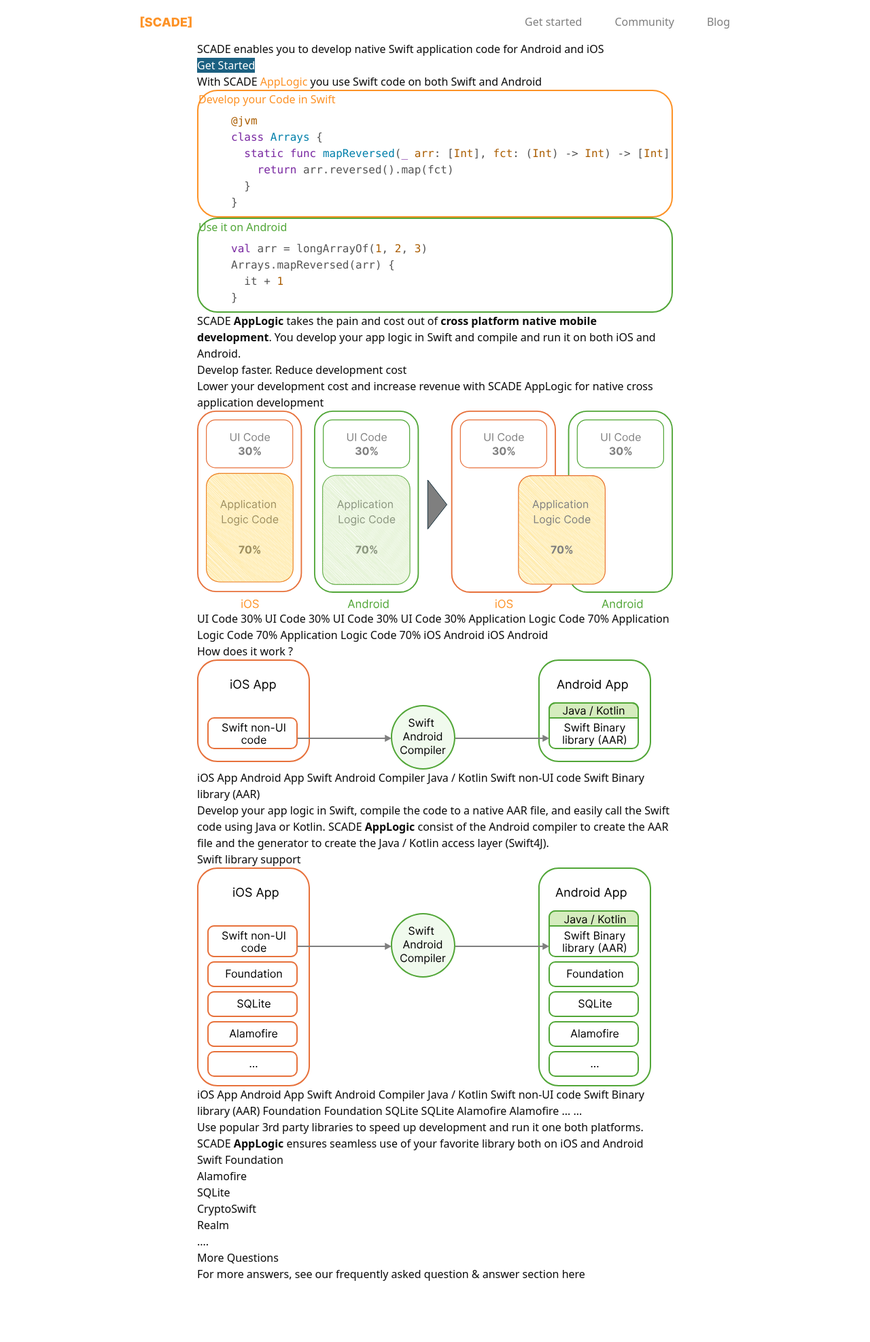
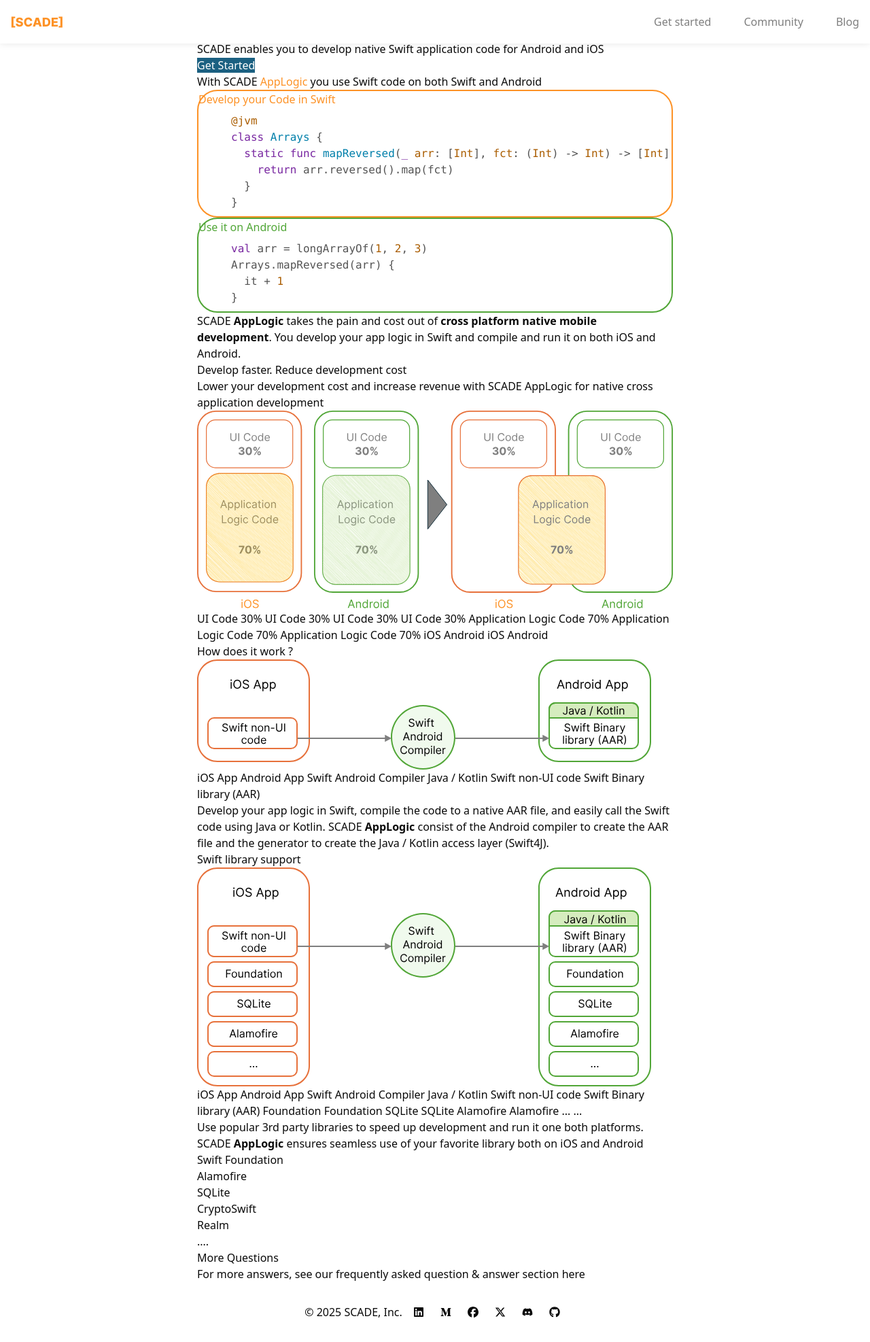
Before and after one commit to scade-platform/swift-android-site, a Next.js app: page / in a window 1280 px wide. Shown: the whole page at 68% size. Before the commit the page ends 1886 px from the top, so only its background shows below. Built offline with nearby package versions, Linux system fonts and the light colour scheme; what fumadocs-ui would draw is missing.

Commit message:
- added simple footer with links (waiting for other footer design ideas) - updated header width for all pages and added shadow

```diff
--- a/app/globals.css
+++ b/app/globals.css
@@ -16,6 +16,7 @@
   --breakpoint-xl: 1200px;
   --border-radius: 30px;
   --icon-color: var(--foreground);
+  --foreground-with-opacity: rgba(0, 0, 0, 0.1);
 }
 
 @media (prefers-color-scheme: dark) {
@@ -26,6 +27,7 @@
     --muted: #d3d3d3;
     --ios: #FD9226;
     --android: #51A637;
+    --foreground-with-opacity: rgba(255, 255, 255, 0.1);
   }
   .themed-icon {
     filter: invert(100%);
--- a/app/page.tsx
+++ b/app/page.tsx
@@ -1,6 +1,7 @@
 import Link from "next/link";
 import Image from "next/image";
 import CodeBlock from "@/components/CodeBlock";
+import Footer from "@/components/Footer";
 
 export default function Home() {
   const basePath = process.env.NEXT_PUBLIC_BASE_PATH || "";
@@ -176,6 +177,7 @@
           For more answers, see our frequently asked question & answer section <Link href="/docs" className="underline hover:no-underline underline-offset-4">here</Link>
         </p>
       </section>
+      <div className="flex items-center m-[auto]"><Footer/></div>
     </div>
 
   );
--- a/components/Footer.css
+++ b/components/Footer.css
@@ -1,6 +1,7 @@
 .footer {
   padding: 2rem;
-
+  display: block;
+  width: 100%;
 }
 
 .footer-nav {
--- a/components/Footer.jsx
+++ b/components/Footer.jsx
@@ -2,7 +2,8 @@
 import Link from 'next/link';
 import "./Footer.css"
 
-import { FaGithub, FaXTwitter, FaLinkedin } from "react-icons/fa6";
+import { FaGithub, FaXTwitter, FaLinkedin, FaDiscord, FaFacebook } from "react-icons/fa6";
+import {FaMediumM} from "react-icons/fa";
 
 const Footer = () => {
   const currentYear = new Date().getFullYear();
@@ -10,14 +11,23 @@
     <footer className="footer">
       <nav className="footer-nav">
         <Link href="/docs">© {currentYear} SCADE, Inc.</Link>
-        <Link href="https://github.com/scade-platform" target="_blank" aria-label="GitHub">
-          <FaGithub />
-        </Link>
         <Link href="https://www.linkedin.com/company/scade-mobile/" target="_blank" aria-label="LinkedIn">
           <FaLinkedin />
         </Link>
+        <Link href="https://medium.com/@SCADE" target="_blank" aria-label="Medium">
+          <FaMediumM />
+        </Link>
+        <Link href="https://www.facebook.com/SwiftForAndroidAndiOS" target="_blank" aria-label="LinkedIn">
+          <FaFacebook />
+        </Link>
         <Link href="https://x.com/scade_platform" target="_blank" aria-label="X">
           <FaXTwitter />
+        </Link>
+        <Link href="https://discord.gg/ECxbtgx2ct" target="_blank" aria-label="GitHub">
+          <FaDiscord />
+        </Link>
+        <Link href="https://github.com/scade-platform" target="_blank" aria-label="GitHub">
+          <FaGithub />
         </Link>
       </nav>
     </footer>
--- a/components/Navbar.css
+++ b/components/Navbar.css
@@ -5,6 +5,7 @@
   width: 100%;
   z-index: 31;
   background-color: var(--background);
+  box-shadow: 0 0 10px 0 var(--foreground-with-opacity);
 }
 .navbar-items{
   display: flex;
--- a/components/Navbar.jsx
+++ b/components/Navbar.jsx
@@ -15,7 +15,7 @@
 
   return (
     <nav className="navbar">
-      <div className="content navbar-items">
+      <div className="navbar-items">
         <Link href='/' className="navbar-brand">
           <img src={`${basePath}/logo-scade.svg`} className="img-fluid" alt="logo"/>
         </Link>
```
